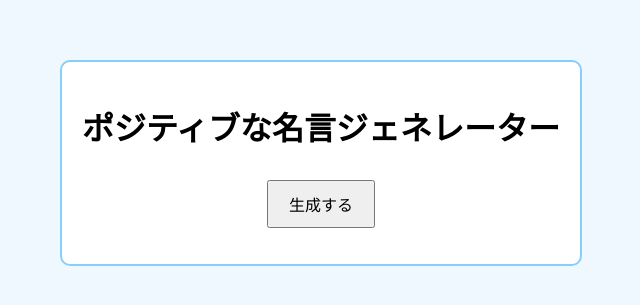
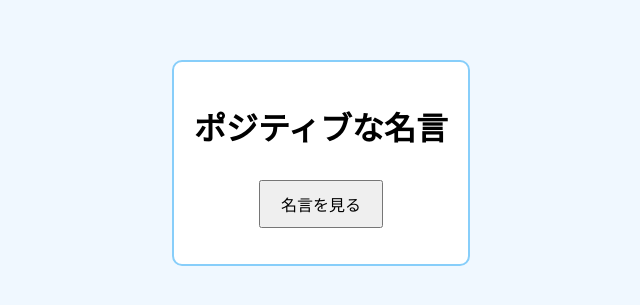
Before and after one commit to shiraki0213/ueda-wakuwakuwork, a plain HTML site: page index.html in a window 1280 px wide. Shown: the part 237-542 px from the top of the page, without its empty margins (319-959 px from the left). Drawn offline with Linux system fonts and the light colour scheme.

Commit message:
Update index.html

```diff
--- a/index.html
+++ b/index.html
@@ -8,8 +8,8 @@
 </head>
 <body>
     <div class="container">
-        <h1>ポジティブな名言ジェネレーター</h1>
-        <button id="generate-btn">生成する</button>
+        <h1>ポジティブな名言</h1>
+        <button id="generate-btn">名言を見る</button>
         <p id="message"></p>
     </div>
     <script src="script.js"></script>
```
